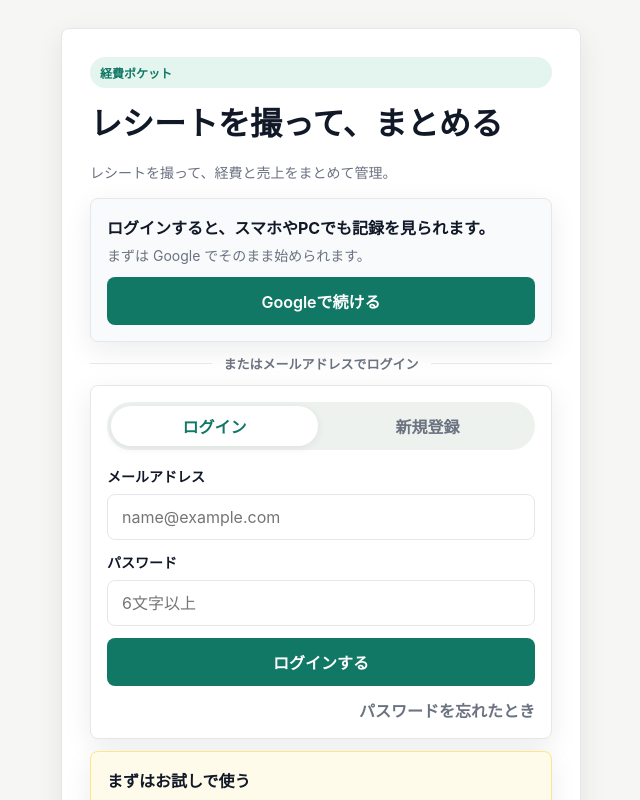
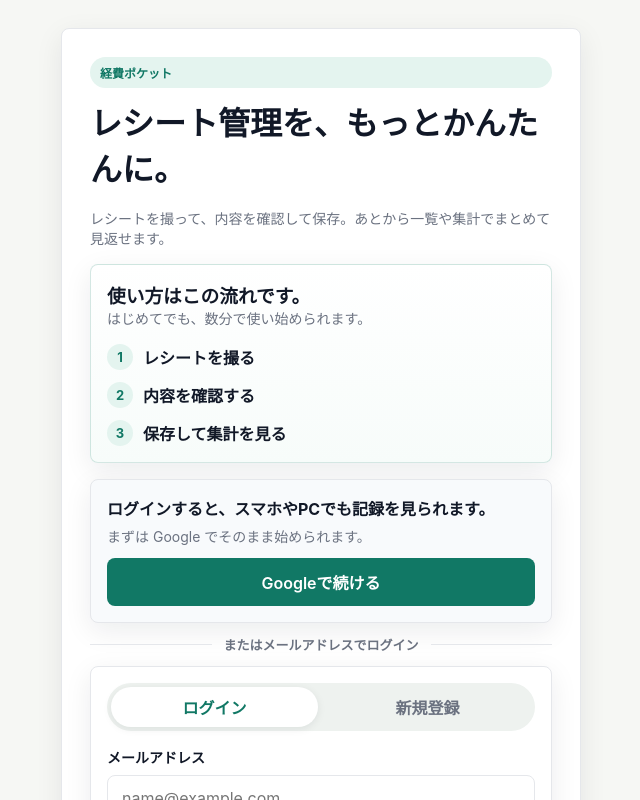
Before and after one commit to tamtamkt7-max/keihi-pocket, a Next.js app: page /login in a window 1280 px wide. Shown: the top 800 px of the page, without its empty margins (319-959 px from the left). Built offline with nearby package versions, Linux system fonts and the light colour scheme; no server answers.

Commit message:
Improve first-time user guidance

```diff
--- a/src/app/globals.css
+++ b/src/app/globals.css
@@ -261,6 +261,33 @@ body { min-height: 100vh; }
 .login-brand {
   display: grid;
   gap: 10px;
+}
+
+.login-flow-card,
+.home-intro-card {
+  border-color: rgba(17, 120, 101, 0.18);
+  background: linear-gradient(180deg, #ffffff, #f7fcfa);
+}
+
+.home-intro-copy {
+  display: grid;
+  gap: 10px;
+}
+
+.home-intro-copy h2 {
+  margin: 0;
+  font-size: clamp(26px, 4vw, 38px);
+  line-height: 1.12;
+}
+
+.home-intro-actions {
+  display: flex;
+  flex-wrap: wrap;
+  gap: 10px;
+}
+
+.home-intro-actions .button {
+  min-width: 148px;
 }
 
 .login-panel {
@@ -1027,6 +1054,13 @@ body { min-height: 100vh; }
   .dashboard-hero { align-items: flex-start; flex-direction: column; }
   .guide-steps { grid-template-columns: 1fr; }
   .guide-action { width: 100%; }
+  .home-intro-actions {
+    display: grid;
+    grid-template-columns: 1fr;
+  }
+  .home-intro-actions .button {
+    width: 100%;
+  }
   .heading {
     align-items: flex-start;
     flex-direction: column;
--- a/src/app/login/page.tsx
+++ b/src/app/login/page.tsx
@@ -114,11 +114,34 @@ export default function LoginPage() {
           <div className="section">
             <div className="login-brand">
               <span className="badge primary">経費ポケット</span>
-              <h1 style={{ margin: "0 0 8px" }}>レシートを撮って、まとめる</h1>
+              <h1 style={{ margin: "0 0 8px" }}>レシート管理を、もっとかんたんに。</h1>
               <p className="subtitle" style={{ margin: 0 }}>
-                レシートを撮って、経費と売上をまとめて管理。
+                レシートを撮って、内容を確認して保存。あとから一覧や集計でまとめて見返せます。
               </p>
             </div>
+
+            <Card className="list-card login-flow-card">
+              <div className="heading" style={{ marginBottom: 0 }}>
+                <div>
+                  <h3>使い方はこの流れです。</h3>
+                  <p className="subtitle">はじめてでも、数分で使い始められます。</p>
+                </div>
+              </div>
+              <ol className="guide-steps" aria-label="使い方">
+                <li>
+                  <span>1</span>
+                  <strong>レシートを撮る</strong>
+                </li>
+                <li>
+                  <span>2</span>
+                  <strong>内容を確認する</strong>
+                </li>
+                <li>
+                  <span>3</span>
+                  <strong>保存して集計を見る</strong>
+                </li>
+              </ol>
+            </Card>
 
             <div className="stack-sm">
               {firebaseEnabled ? (
@@ -212,7 +235,7 @@ export default function LoginPage() {
                       <div>
                         <strong>まずはお試しで使う</strong>
                         <div className="subtitle" style={{ marginTop: 6 }}>
-                          お試し中の記録は、この端末だけに保存されます。
+                          今の記録はこの端末だけに保存されます。あとからログインして続けられます。
                         </div>
                       </div>
                       <LoginButton mode="demo" onError={setError} />
@@ -223,9 +246,9 @@ export default function LoginPage() {
                 <div className="card login-panel login-panel-warm">
                   <div className="stack-sm">
                     <div>
-                      <strong>お試しで使う</strong>
+                      <strong>まずはお試しで使う</strong>
                       <div className="subtitle" style={{ marginTop: 6 }}>
-                        今はこの端末だけで使えます。あとからログインもできます。
+                        今はこの端末だけで使えます。あとからログインを追加することもできます。
                       </div>
                     </div>
                     <LoginButton mode="demo" onError={setError} />
--- a/src/components/dashboard/FirstRunGuide.tsx
+++ b/src/components/dashboard/FirstRunGuide.tsx
@@ -22,7 +22,7 @@ export function FirstRunGuide() {
       <div className="heading">
         <div>
           <h2>はじめ方</h2>
-          <p className="subtitle">この3つだけで記録できます。</p>
+          <p className="subtitle">最初はこの3つだけ覚えておけば大丈夫です。</p>
         </div>
         <Button
           variant="ghost"
@@ -50,7 +50,7 @@ export function FirstRunGuide() {
       </ol>
       <Link href="/records/new" className="button primary guide-action">
         <PlusCircle size={18} />
-        登録する
+        はじめる
       </Link>
     </Card>
   );
```
